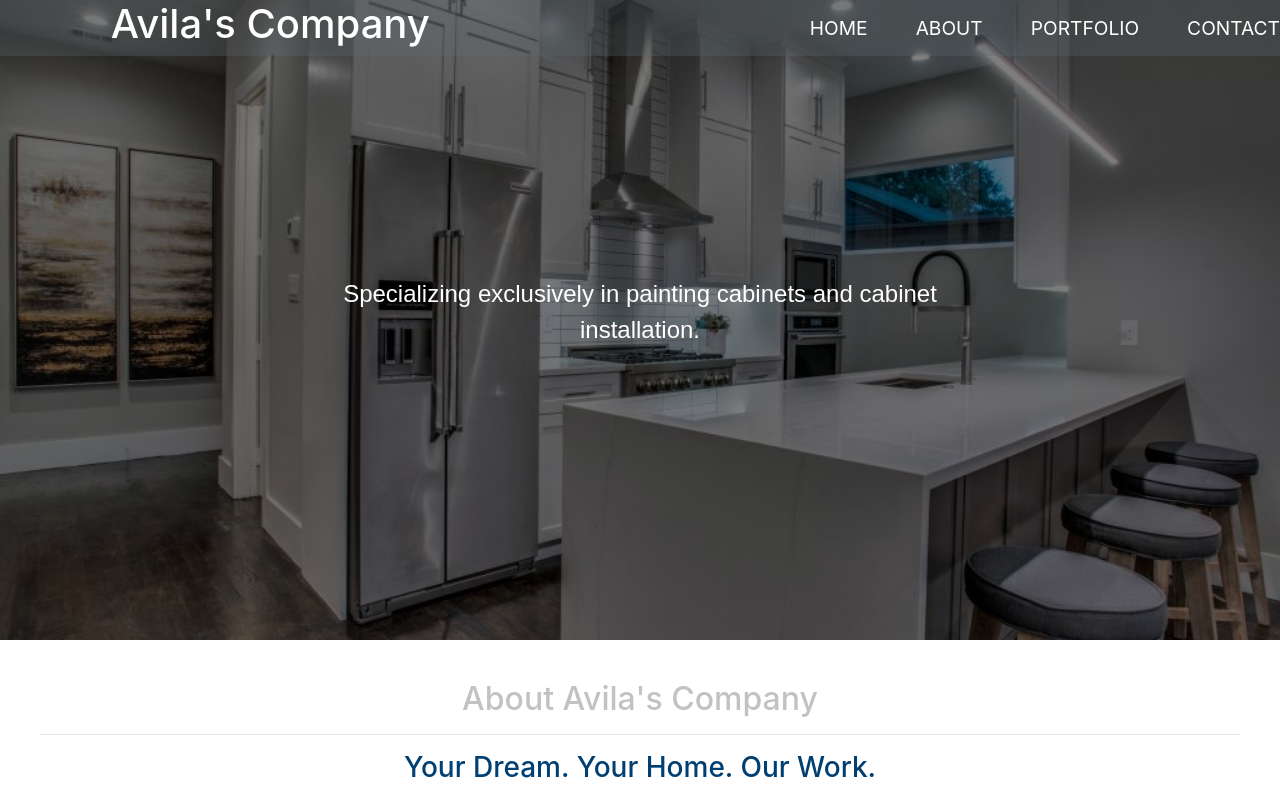
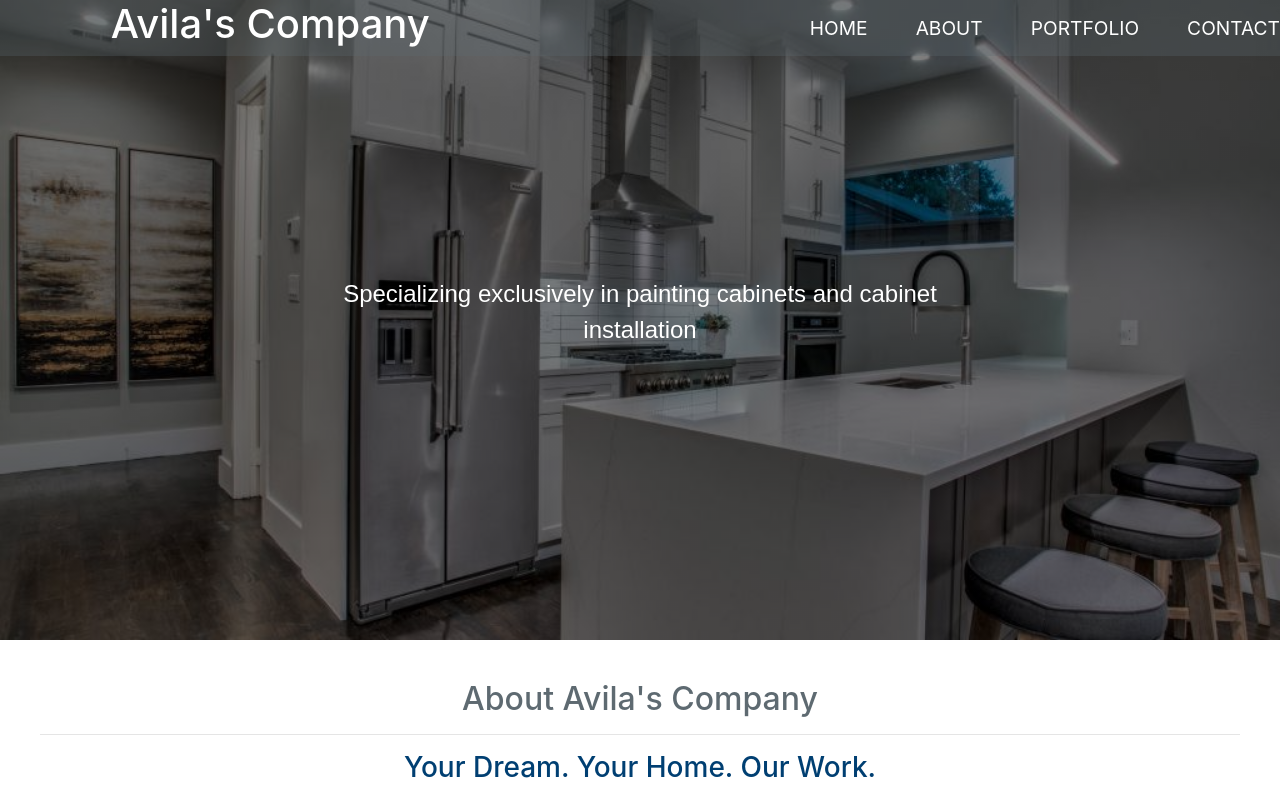
Before and after one commit to tonyc417/construct-temp, a plain HTML site: page index.html in a window 1280 px wide. Drawn offline with nearby package versions, Linux system fonts and the light colour scheme.

Commit message:
made some changes

```diff
--- a/index.html
+++ b/index.html
@@ -50,7 +50,7 @@
 
             </div> -->
             <div class="hero-text">
-                <p>Specializing exclusively in painting cabinets and cabinet installation.
+                <p>Specializing exclusively in painting cabinets and cabinet installation
                 </p>
             </div>
     </section>
@@ -83,7 +83,7 @@
                     <img class="card-img-top" src="./images/portFive.jpg" alt="Custom Cabinet">
                 </div>
                 <div class="col-sm card customCard">
-                    <img class="card-img-top" src="./images/portTwo.jpg" alt="Custom Cabinet">
+                    <img class="card-img-top" src="./images/portSix.jpg" alt="Custom Cabinet">
                 </div>
             </div>
         </div>
--- a/styles.css
+++ b/styles.css
@@ -41,7 +41,7 @@ color: white;
 }
 
 .textLight {
-    color: #c2c2c2;
+    color: #5e6a71;
     margin-top: 40px;
 }
 
```
Also changed, not shown: images/portSix.jpg (added).
